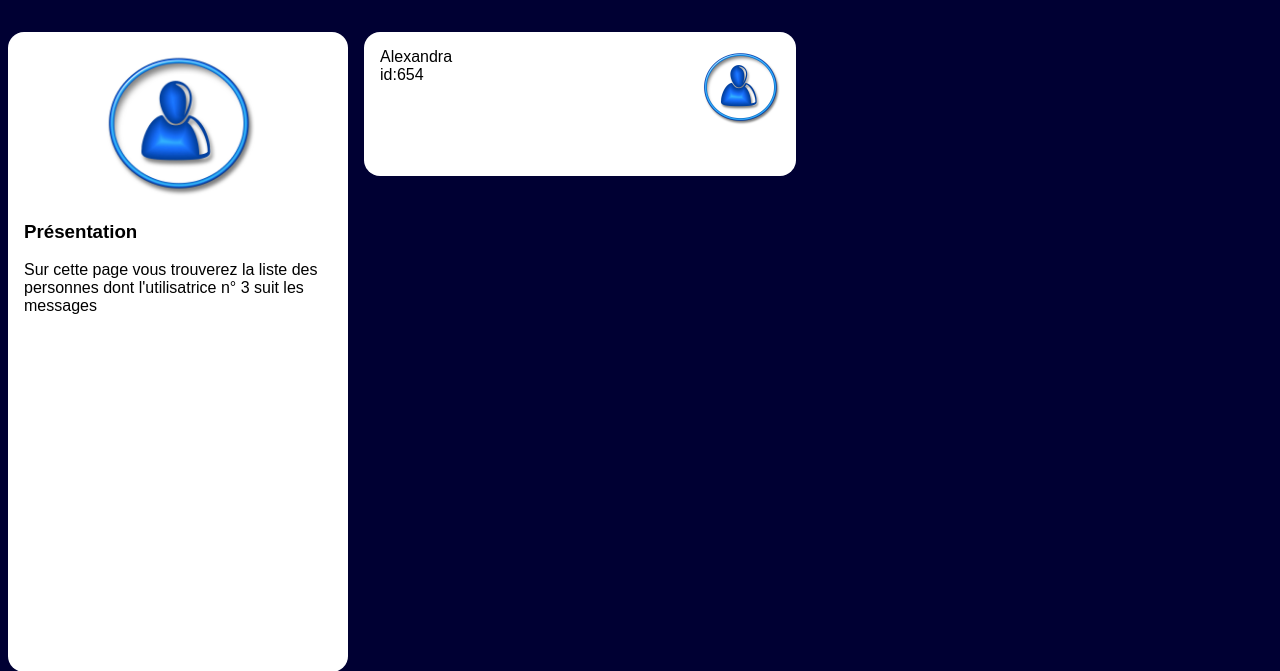
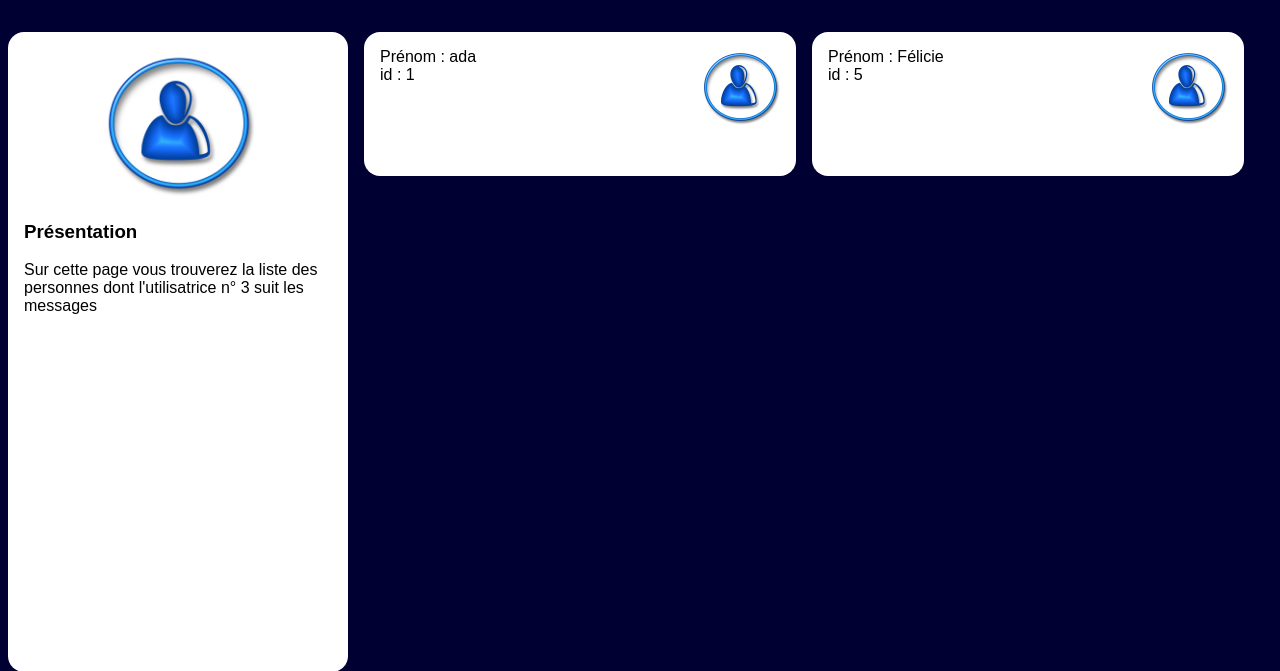
Before and after one commit to adatechschool/projet-collectif-reseau-social-les-claviers-de-l-extreme, a PHP site: page /subscriptions.php?user_id=3 in a window 1280 px wide. Shown: the part 90-761 px from the top of the page. Run offline with PHP 8.4, Linux system fonts and the light colour scheme; data comes from the database, SQL or seed files in the repository.

Commit message:
Todo subscription

```diff
--- a/resoc_n1/feed.php
+++ b/resoc_n1/feed.php
@@ -79,7 +79,6 @@
                 while ($post = $lesInformations->fetch_assoc())
                 {
 
-                    // echo "<pre>" . print_r($post, 1) . "</pre>";
                     ?>
 
                     <?php include '../N1/article.php'?>
--- a/resoc_n1/subscriptions.php
+++ b/resoc_n1/subscriptions.php
@@ -41,11 +41,15 @@
                 // Etape 4: à vous de jouer
                 //@todo: faire la boucle while de parcours des abonnés et mettre les bonnes valeurs ci dessous
                 ?>
+                <?php
+                while ($post = $lesInformations->fetch_assoc()) {
+                ?>
                 <article>
                     <img src="user.jpg" alt="blason"/>
-                    <h3>Alexandra</h3>
-                    <p>id:654</p>
+                    <h3>Prénom : <?php echo($post['alias']) ?></h3>
+                    <p>id : <?php echo($post['id']) ?></p>
                 </article>
+                <?php } ?>
             </main>
         </div>
     </body>
```
